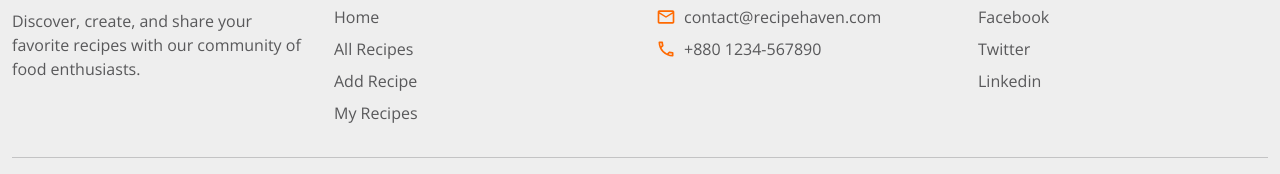
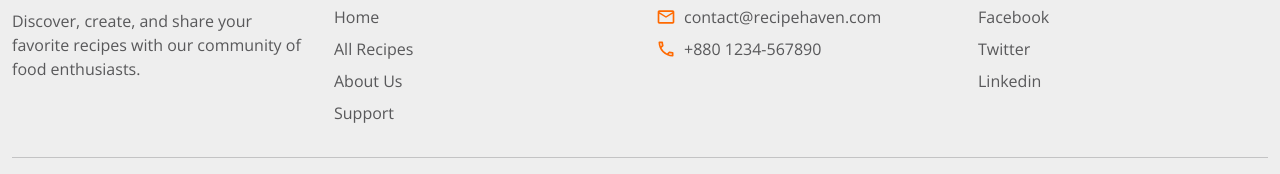
Before and after one commit to borhansiddque/recipe-haven-app, a React (Vite) app: page / in a window 1280 px wide. Shown: the part 2855-3029 px from the top of the page. Built offline with nearby package versions, Linux system fonts and the light colour scheme; no server answers.

Commit message:
Update Footer links to correct paths and labels for About Us and Support

```diff
--- a/src/Components/Footer.jsx
+++ b/src/Components/Footer.jsx
@@ -35,7 +35,7 @@ const Footer = () => {
               </li>
               <li>
                 <Link
-                  to="/all-recipes"
+                  to="all-recipes"
                   className="text-base-content/70 hover:text-orange-500 transition-colors"
                 >
                   All Recipes
@@ -43,18 +43,18 @@ const Footer = () => {
               </li>
               <li>
                 <Link
-                  to="/add-recipe"
+                  to="/about"
                   className="text-base-content/70 hover:text-orange-500 transition-colors"
                 >
-                  Add Recipe
+                  About Us
                 </Link>
               </li>
               <li>
                 <Link
-                  to="/my-recipes"
+                  to=".support"
                   className="text-base-content/70 hover:text-orange-500 transition-colors"
                 >
-                  My Recipes
+                  Support
                 </Link>
               </li>
             </ul>
```
